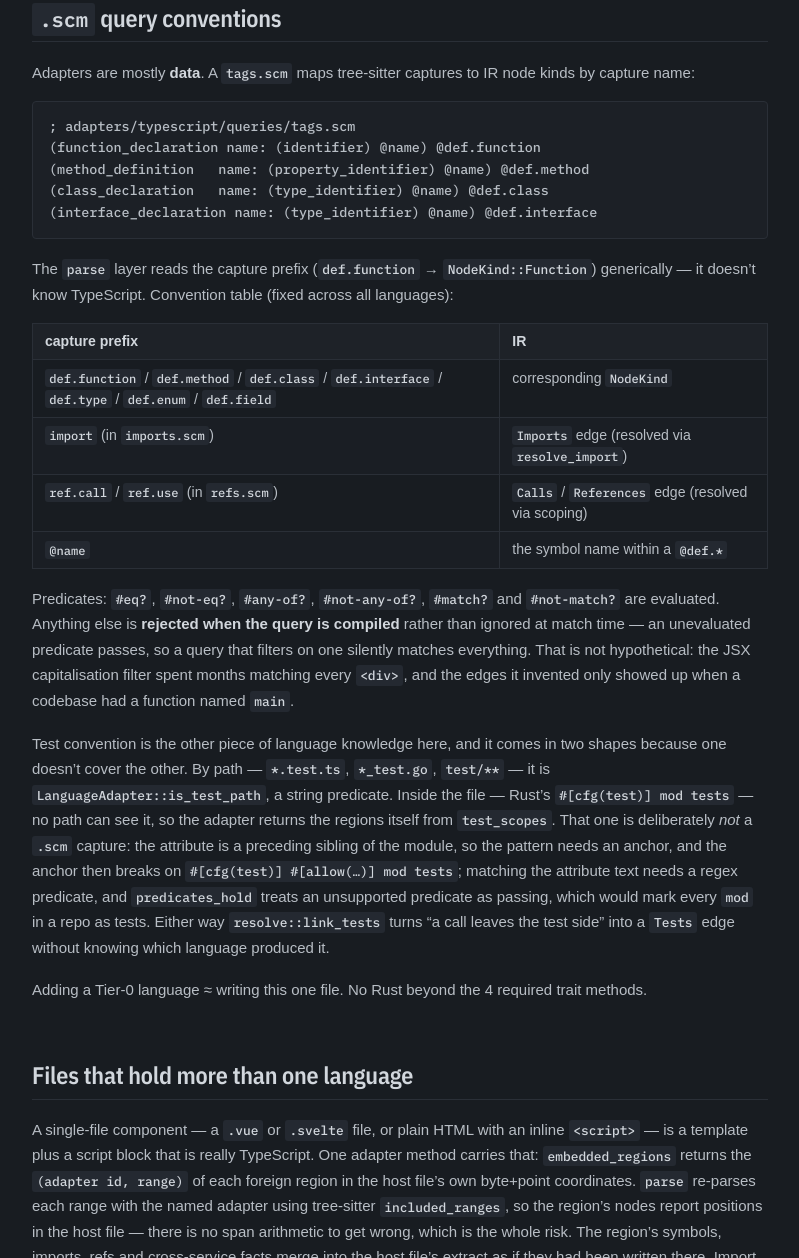
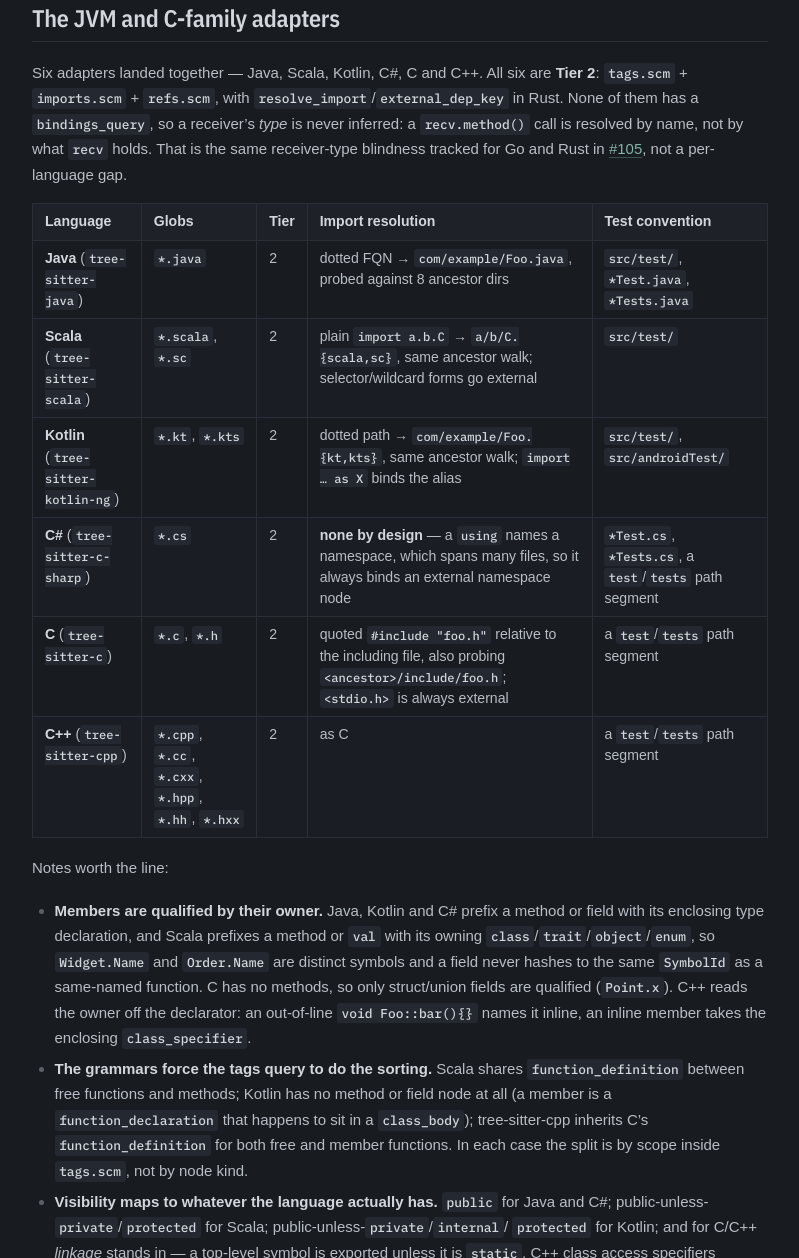
Before and after one commit to qwexvf/ripple, an Astro site in the folder docs/: page /design/05-language-support in a window 1280 px wide. Shown: the part 1542-2800 px from the top of the page, without its empty margins (264-1063 px from the left). Built offline with nearby package versions, Linux system fonts and the light colour scheme; Astro itself is replaced by a stand-in of ours; some packages are replaced by stand-ins of ours.

Commit message:
docs: cover the jvm and c-family adapters
the language matrix predated six adapters, and the cli reference listed 8 of
19 registered languages. states the tier each reaches, how import resolution
differs per language, and links the tracked limitations (#105, #109, #114).
closes #110

```diff
--- a/docs/src/content/docs/design/05-language-support.md
+++ b/docs/src/content/docs/design/05-language-support.md
@@ -28,6 +28,52 @@
 > A language with *only* Tier 0 support still answers `impact(diff)` and `review_focus(pr)` usefully, because co-change coupling fills in for the missing static edges.
 
 Contrast with every other tool, which is worthless for a language until someone writes a full resolver. Here, dropping in a tree-sitter grammar + a `tags.scm` gives same-day value, and precision improves as the language climbs tiers. The shallow-static-analysis gap is covered by the git signal — exactly the bet in [`02-gap.md`](02-gap.md).
+
+## The JVM and C-family adapters
+
+Six adapters landed together — Java, Scala, Kotlin, C#, C and C++. All six are **Tier 2**:
+`tags.scm` + `imports.scm` + `refs.scm`, with `resolve_import`/`external_dep_key` in Rust.
+None of them has a `bindings_query`, so a receiver's *type* is never inferred: a
+`recv.method()` call is resolved by name, not by what `recv` holds. That is the same
+receiver-type blindness tracked for Go and Rust in
+[#105](https://github.com/qwexvf/ripple/issues/105), not a per-language gap.
+
+| Language | Globs | Tier | Import resolution | Test convention |
+|---|---|---|---|---|
+| **Java** (`tree-sitter-java`) | `*.java` | 2 | dotted FQN → `com/example/Foo.java`, probed against 8 ancestor dirs | `src/test/`, `*Test.java`, `*Tests.java` |
+| **Scala** (`tree-sitter-scala`) | `*.scala`, `*.sc` | 2 | plain `import a.b.C` → `a/b/C.{scala,sc}`, same ancestor walk; selector/wildcard forms go external | `src/test/` |
+| **Kotlin** (`tree-sitter-kotlin-ng`) | `*.kt`, `*.kts` | 2 | dotted path → `com/example/Foo.{kt,kts}`, same ancestor walk; `import … as X` binds the alias | `src/test/`, `src/androidTest/` |
+| **C#** (`tree-sitter-c-sharp`) | `*.cs` | 2 | **none by design** — a `using` names a namespace, which spans many files, so it always binds an external namespace node | `*Test.cs`, `*Tests.cs`, a `test`/`tests` path segment |
+| **C** (`tree-sitter-c`) | `*.c`, `*.h` | 2 | quoted `#include "foo.h"` relative to the including file, also probing `<ancestor>/include/foo.h`; `<stdio.h>` is always external | a `test`/`tests` path segment |
+| **C++** (`tree-sitter-cpp`) | `*.cpp`, `*.cc`, `*.cxx`, `*.hpp`, `*.hh`, `*.hxx` | 2 | as C | a `test`/`tests` path segment |
+
+Notes worth the line:
+
+- **Members are qualified by their owner.** Java, Kotlin and C# prefix a method or field
+  with its enclosing type declaration, and Scala prefixes a method or `val` with its
+  owning `class`/`trait`/`object`/`enum`, so `Widget.Name` and `Order.Name` are
+  distinct symbols and a field never hashes to the same `SymbolId` as a same-named
+  function. C has no methods, so only struct/union fields are qualified (`Point.x`). C++
+  reads the owner off the declarator: an out-of-line `void Foo::bar(){}` names it inline,
+  an inline member takes the enclosing `class_specifier`.
+- **The grammars force the tags query to do the sorting.** Scala shares
+  `function_definition` between free functions and methods; Kotlin has no method or field
+  node at all (a member is a `function_declaration` that happens to sit in a
+  `class_body`); tree-sitter-cpp inherits C's `function_definition` for both free and
+  member functions. In each case the split is by scope inside `tags.scm`, not by node kind.
+- **Visibility maps to whatever the language actually has.** `public` for Java and C#;
+  public-unless-`private`/`protected` for Scala; public-unless-`private`/`internal`/
+  `protected` for Kotlin; and for C/C++ *linkage* stands in — a top-level symbol is
+  exported unless it is `static`. C++ class access specifiers (`private:`) are not
+  tracked; a member defaults to visible.
+- **Build-tool source roots are not discovered.** `resolve_import` walks up a bounded run
+  of ancestor directories and probes for the file, which implicitly finds
+  `src/main/java`-style roots when package == directory. A Maven/Gradle/CMake layout that
+  breaks that assumption resolves to nothing and falls back to an external node —
+  [#114](https://github.com/qwexvf/ripple/issues/114).
+- **The Kotlin grammar errors on single-line class bodies.** `class Foo { fun bar() {} }`
+  on one line parses with an error and under-captures its members —
+  [#109](https://github.com/qwexvf/ripple/issues/109).
 
 ## `.scm` query conventions
 
--- a/docs/src/content/docs/reference/cli.md
+++ b/docs/src/content/docs/reference/cli.md
@@ -35,8 +35,10 @@
 Builds the graph and writes it to `<root>/.ripple/graph.redb`. Defaults to `.` when no
 path is given.
 
-Languages: TypeScript, TSX, Python, Rust, Elixir, Go, Gleam, GraphQL. Go and Gleam
-need `--calls lsp` for their call graph; the rest resolve calls from the source.
+Languages: TypeScript, TSX, Python, Rust, Elixir, Go, Gleam, Ruby, PHP, Java, Scala,
+Kotlin, C#, C, C++, Svelte, Vue, HTML, GraphQL. Go and Gleam need `--calls lsp` for
+their call graph, and GraphQL has no call query (a schema declares types, it does not
+call anything); the rest resolve calls from the source.
 OpenAPI and Swagger documents are read too — as endpoint declarations, not as code.
 An `.html` file's `<script>` block is parsed as TypeScript in place, so its symbols
 and call edges resolve like a `.ts` file's — the seam single-file components
```
Also changed, not shown: README.md.
